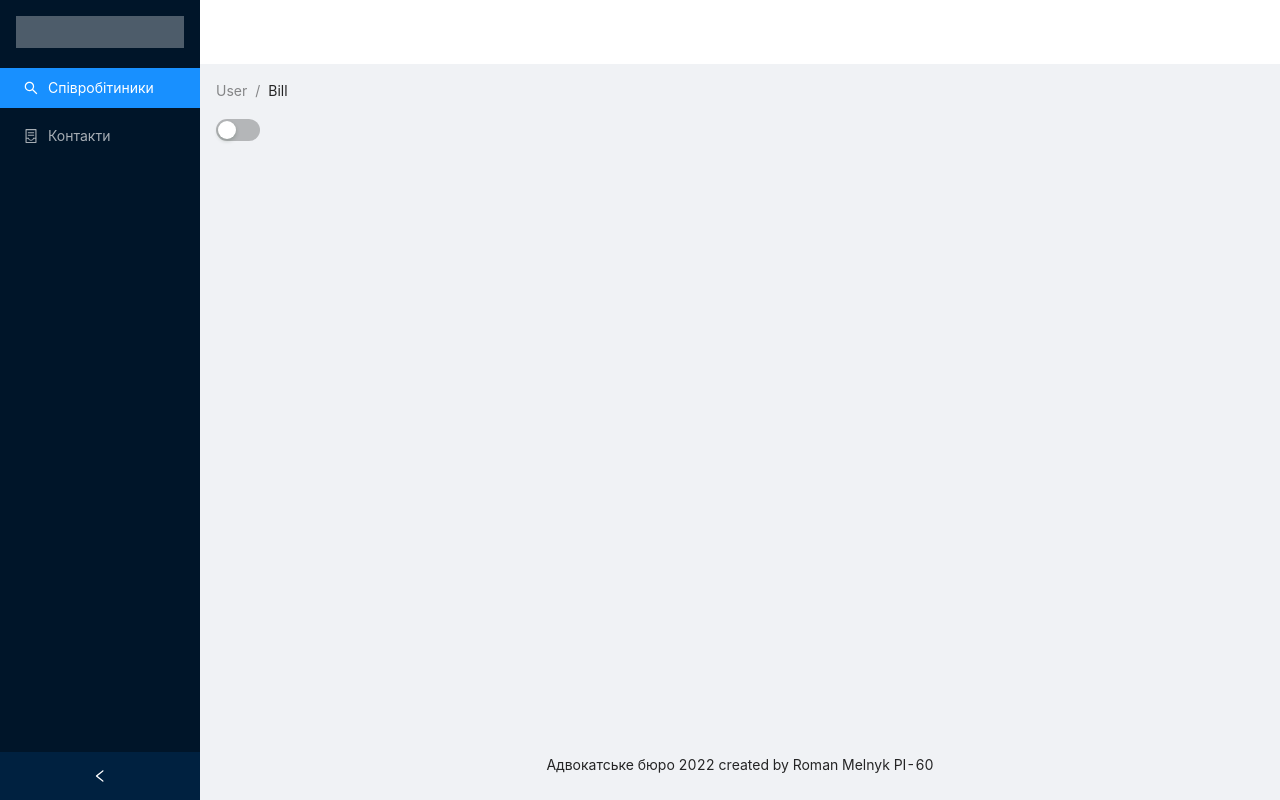
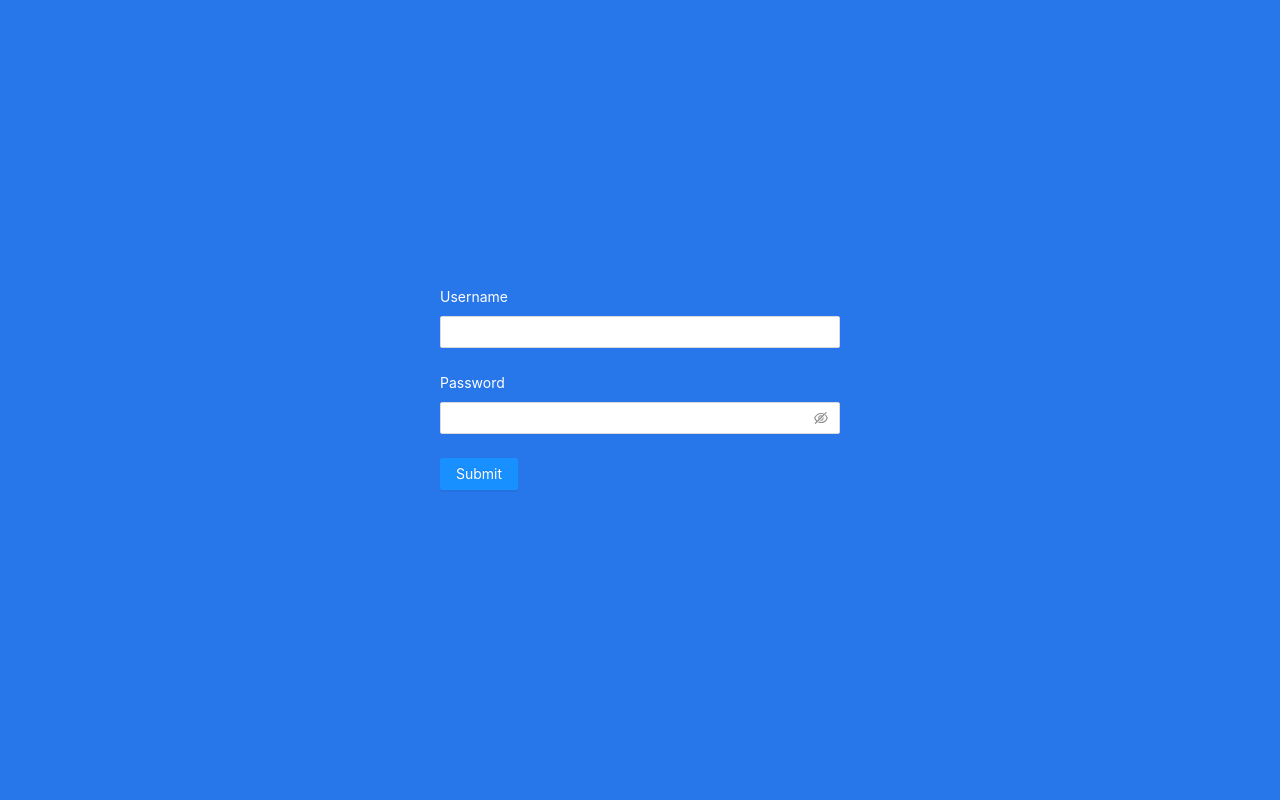
Before and after one commit to romka12254/dyploma, a React (Create React App) app: page /auth in a window 1280 px wide. Built offline with nearby package versions, Linux system fonts and the light colour scheme.

Commit message:
store setup. basic layout. auth logic

```diff
--- a/package.json
+++ b/package.json
@@ -3,14 +3,17 @@
   "version": "0.1.0",
   "private": true,
   "dependencies": {
+    "@reduxjs/toolkit": "^1.8.2",
     "@testing-library/jest-dom": "^5.16.4",
     "@testing-library/react": "^13.3.0",
     "@testing-library/user-event": "^13.5.0",
     "antd": "^4.20.7",
     "react": "^18.1.0",
     "react-dom": "^18.1.0",
+    "react-redux": "^8.0.2",
     "react-router-dom": "^6.3.0",
     "react-scripts": "5.0.1",
+    "redux": "^4.2.0",
     "web-vitals": "^2.1.4"
   },
   "scripts": {
--- a/src/App.js
+++ b/src/App.js
@@ -1,104 +1,30 @@
-import React, { useState } from 'react';
-import {Layout, Menu, Breadcrumb, Switch} from 'antd';
-import {
-    SearchOutlined,
-    ContainerOutlined,
-} from '@ant-design/icons';
-import {
-    BrowserRouter as Router
-} from "react-router-dom";
-import 'antd/dist/antd.css';
+import React, {useEffect, useState} from 'react';
+import {useNavigate} from "react-router-dom";
+import {Route, Routes} from "react-router";
+import {useSelector} from "react-redux";
+import Auth from "./pages/auth/auth";
+import Main from "./pages/main/main";
 import './App.css'
-import {Route} from "react-router";
-
-const { Header, Content, Footer, Sider } = Layout;
 
 
-function getItem(label, key, icon, children) {
-  return {
-    key,
-    icon,
-    children,
-    label,
-  };
-}
+const App = () => {
+    const {isAuth} = useSelector(store => store.auth)
+    const navigate = useNavigate()
 
-const items = [
-  getItem('Співробітиники', '1', <SearchOutlined />),
-  getItem('Контакти', '2', <ContainerOutlined />),
-];
+    useEffect(() => {
+        if (!isAuth) {
+            navigate('/auth')
+        }
+    }, [isAuth])
 
-const App = () => {
-  const [collapsed, setCollapsed] = useState(false);
-  return (
-      <Router>
-          <div className='app'>
-              <Layout
-                  style={{
-                      minHeight: '100vh',
-                  }}
-              >
-                  <Sider collapsible collapsed={collapsed} onCollapse={(value) => setCollapsed(value)}>
-                      <div className="logo" />
-                      <Menu theme="dark" defaultSelectedKeys={['1']} mode="inline" items={items} />
-                  </Sider>
-                  <Layout className="site-layout">
-                      <Header
-                          className="site-layout-background"
-                          style={{
-                              padding: 0,
-                          }}
-                      />
-                      <Content
-                          style={{
-                              margin: '0 16px',
-                          }}
-                      >
-                          <Breadcrumb
-                              style={{
-                                  margin: '16px 0',
-                              }}
-                          >
-                              <Breadcrumb.Item>User</Breadcrumb.Item>
-                              <Breadcrumb.Item>Bill</Breadcrumb.Item>
-                          </Breadcrumb>
-                          <Switch>
-                              <Route path='/employee'>
-                                  <div
-                                      className="site-layout-background"
-                                      style={{
-                                          padding: 24,
-                                          minHeight: 360,
-                                      }}
-                                  >
-                                      Ссторінка співробітників
-                                  </div>
-                              </Route>
-                              <Route path='/contacts'>
-                                  <div
-                                      className="site-layout-background"
-                                      style={{
-                                          padding: 24,
-                                          minHeight: 360,
-                                      }}
-                                  >
-                                      Ссторінка контактів
-                                  </div>
-                              </Route>
-                          </Switch>
-                      </Content>
-                      <Footer
-                          style={{
-                              textAlign: 'center',
-                          }}
-                      >
-                          Адвокатське бюро 2022 created by Roman Melnyk PI-60
-                      </Footer>
-                  </Layout>
-              </Layout>
-          </div>
-      </Router>
-  );
+    return (
+        <div className='app'>
+            {isAuth && <Main />}
+            <Routes>
+                <Route path='/auth' element={<Auth />} />
+            </Routes>
+        </div>
+    );
 };
 
 export default App;
--- /dev/null
+++ b/src/components/menu/menu.js
@@ -0,0 +1,76 @@
+import React, {useEffect, useState} from "react";
+import {logout} from "../../redux/reducers/auth";
+import {useDispatch} from "react-redux";
+import {Layout, Menu as AntMenu} from "antd";
+
+import {
+    SearchOutlined,
+    ContainerOutlined,
+    LogoutOutlined,
+} from '@ant-design/icons';
+import {useLocation, useNavigate} from "react-router-dom";
+
+const {Sider} = Layout
+
+
+const Menu = () => {
+    const dispatch = useDispatch()
+    const {pathname} = useLocation()
+    const navigate = useNavigate()
+    const [collapsed, setCollapsed] = useState(false);
+    const [activePage, setActivePage] = useState(null)
+
+    const getActivePage = () => {
+        const pages = ['employees', 'contacts']
+        let key
+        pages.forEach((i, index) => {
+            if (pathname.includes(i)) {
+                key = index
+            }
+        })
+        return key
+    }
+
+    useEffect(() => {
+        setActivePage(getActivePage())
+    }, [pathname])
+
+    const items = [
+        {
+            key: '0',
+            label: 'Співробітиники',
+            icon: <SearchOutlined />,
+            onClick: () => {
+                navigate('/employees')
+            }
+        },
+        {
+            key: '1',
+            label: 'Контакти',
+            icon: <ContainerOutlined />,
+            onClick: () => {
+                navigate('/contacts')
+            }
+        },
+        {
+            key: '2',
+            label: 'Вихід',
+            icon: <LogoutOutlined />,
+            onClick: () => {
+                dispatch(logout())
+            }
+        },
+    ]
+
+    return <Sider collapsible collapsed={collapsed} onCollapse={(value) => setCollapsed(value)}>
+        <div className="logo"/>
+        <AntMenu
+            selectedKeys={[activePage?.toString()]}
+            mode="inline"
+            theme="dark"
+            items={items}
+        />
+    </Sider>
+}
+
+export default Menu
--- a/src/index.js
+++ b/src/index.js
@@ -1,13 +1,23 @@
 import React from 'react';
 import ReactDOM from 'react-dom/client';
-import './index.css';
 import App from './App';
 import reportWebVitals from './reportWebVitals';
+import {Provider} from 'react-redux'
+import store from './redux/store'
+import {
+    BrowserRouter as Router
+} from "react-router-dom";
+import 'antd/dist/antd.min.css'
+import './index.css';
 
 const root = ReactDOM.createRoot(document.getElementById('root'));
 root.render(
   <React.StrictMode>
-    <App />
+      <Router>
+          <Provider store={store}>
+              <App />
+          </Provider>
+      </Router>
   </React.StrictMode>
 );
 
--- /dev/null
+++ b/src/pages/auth/auth.js
@@ -0,0 +1,51 @@
+import React from "react";
+import {Button, Checkbox, Form, Input} from "antd";
+import {useDispatch} from "react-redux";
+import {login} from "../../redux/reducers/auth";
+import {useNavigate} from "react-router-dom";
+import './index.css'
+
+const Auth = () => {
+    const dispatch = useDispatch()
+    const navigate = useNavigate()
+
+    return (
+        <div className='auth-page'>
+            <Form
+                layout='vertical'
+                requiredMark={false}
+                onFinish={() => {
+                    dispatch(login())
+                    navigate('/')
+                }}
+            >
+                <Form.Item
+                    label="Username"
+                    name="username"
+                    rules={[{ required: true, message: 'Please input your username!' }]}
+                >
+                    <Input />
+                </Form.Item>
+                <Form.Item
+                    label="Password"
+                    name="password"
+                    rules={[{ required: true, message: 'Please input your password!' }]}
+                >
+                    <Input.Password />
+                </Form.Item>
+
+                {/*<Form.Item name="remember" valuePropName="checked">*/}
+                {/*    <Checkbox>Remember me</Checkbox>*/}
+                {/*</Form.Item>*/}
+
+                <Form.Item>
+                    <Button type="primary" htmlType="submit">
+                        Submit
+                    </Button>
+                </Form.Item>
+            </Form>
+        </div>
+    );
+}
+
+export default Auth
--- /dev/null
+++ b/src/pages/auth/index.css
@@ -0,0 +1,21 @@
+.auth-page {
+    min-height: 100vh;
+    min-width: 100vw;
+
+    display: flex;
+    align-items: center;
+    justify-content: center;
+
+    background: #2776ea;
+
+    color: white;
+}
+
+.auth-page .ant-form {
+    width: 400px;
+    max-width: calc(100vw - 32px);
+}
+
+.auth-page .ant-form label{
+    color: #ffffff;
+}
--- /dev/null
+++ b/src/pages/main/main.js
@@ -0,0 +1,60 @@
+import React, {useEffect} from "react";
+import {Layout} from 'antd';
+import Menu from "../../components/menu/menu";
+import {Route, Routes, useLocation, useNavigate} from "react-router-dom";
+
+const {Header, Content, Footer} = Layout;
+
+const Main = () => {
+    const {pathname} = useLocation()
+    const navigate = useNavigate()
+
+    useEffect(() => {
+        if (pathname === '/') {
+            navigate('/employees')
+        }
+    })
+
+    return <Layout
+        style={{
+            minHeight: '100vh',
+        }}
+    >
+        <Menu />
+        <Layout className="site-layout">
+            <Header
+                className="site-layout-background"
+                style={{
+                    padding: 0,
+                }}
+            />
+            <Content
+                style={{
+                    margin: '0 16px',
+                }}
+            >
+                {/*<Breadcrumb*/}
+                {/*    style={{*/}
+                {/*        margin: '16px 0',*/}
+                {/*    }}*/}
+                {/*>*/}
+                {/*    <Breadcrumb.Item>User</Breadcrumb.Item>*/}
+                {/*    <Breadcrumb.Item>Bill</Breadcrumb.Item>*/}
+                {/*</Breadcrumb>*/}
+                <Routes>
+                    <Route path='/employees' element={<div>employees page here</div>} />
+                    <Route path='/contacts' element={<div>contacts page here</div>} />
+                </Routes>
+            </Content>
+            <Footer
+                style={{
+                    textAlign: 'center',
+                }}
+            >
+                Адвокатське бюро 2022 created by Roman Melnyk PI-60
+            </Footer>
+        </Layout>
+    </Layout>
+}
+
+export default Main
--- /dev/null
+++ b/src/redux/createReducers.js
@@ -0,0 +1,6 @@
+import {combineReducers} from "redux";
+import auth from './reducers/auth'
+
+export default combineReducers({
+    auth
+})
--- /dev/null
+++ b/src/redux/reducers/auth.js
@@ -0,0 +1,19 @@
+import {createSlice} from "@reduxjs/toolkit";
+
+const authReducer = createSlice({
+    name: 'auth',
+    initialState: {
+        isAuth: false
+    },
+    reducers: {
+        login: state => {
+            state.isAuth = true
+        },
+        logout: state => {
+            state.isAuth = false
+        },
+    }
+})
+
+export const { login, logout } = authReducer.actions
+export default authReducer.reducer
--- /dev/null
+++ b/src/redux/store.js
@@ -0,0 +1,6 @@
+import { configureStore } from '@reduxjs/toolkit'
+import rootReducer from './createReducers'
+
+export default configureStore({
+    reducer: rootReducer
+})
```
Also changed, not shown: 1 other file (tests, documents, lock files or other folders).
